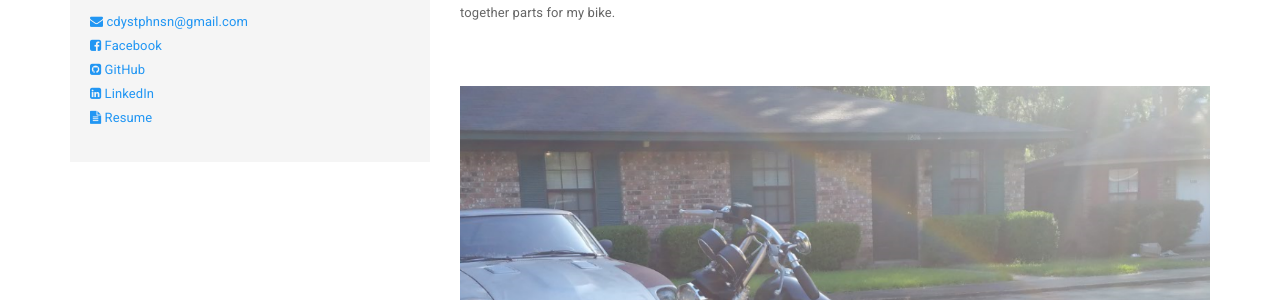
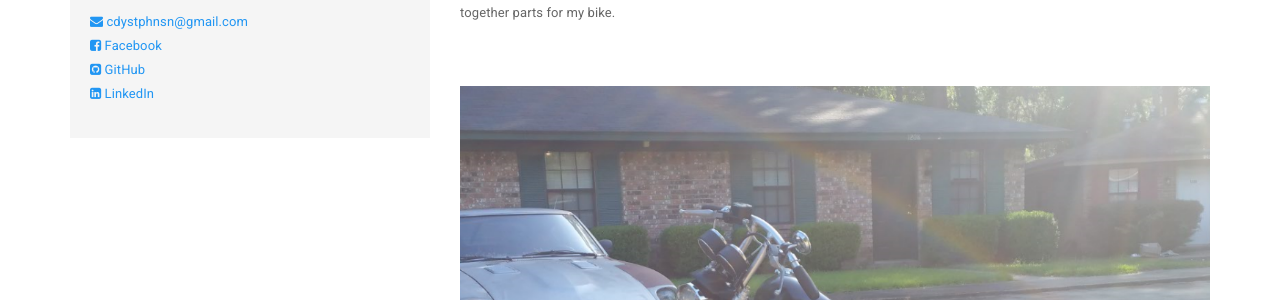
Before and after one commit to zenxr/zenxr.github.io, a Jekyll site: the page built from about_me.html, in a window 1280 px wide and 1128 px high. Shown: the part 459-759 px from the top of the window. Built offline with Jekyll 4.4.1, drawn with Linux system fonts in a browser that asks for light colours; nearby versions of some CDN libraries.

Commit message:
Update about_me.html

```diff
--- a/about_me.html
+++ b/about_me.html
@@ -14,7 +14,6 @@ sectionid: about_me
                 	<li><a href="https://www.facebook.com/cody.stephenson.750"><i class="fa fa-facebook-square" aria-hidden="true"></i> Facebook</a></li>
                 	<li><a href="https://github.com/zenxr"><i class="fa fa-github-square" aria-hidden="true"></i> GitHub</a></li>
                 	<li><a href="https://www.linkedin.com/in/cody-stephenson-774458124/"><i class="fa fa-linkedin-square" aria-hidden="true"></i> LinkedIn</a></li>
-                	<li><a href="/Cody_Stephenson_resume.pdf"><i class="fa fa-file-text" aria-hidden="true"></i> Resume</a></li>
                 </ul>
             </div>
         </div>
```
